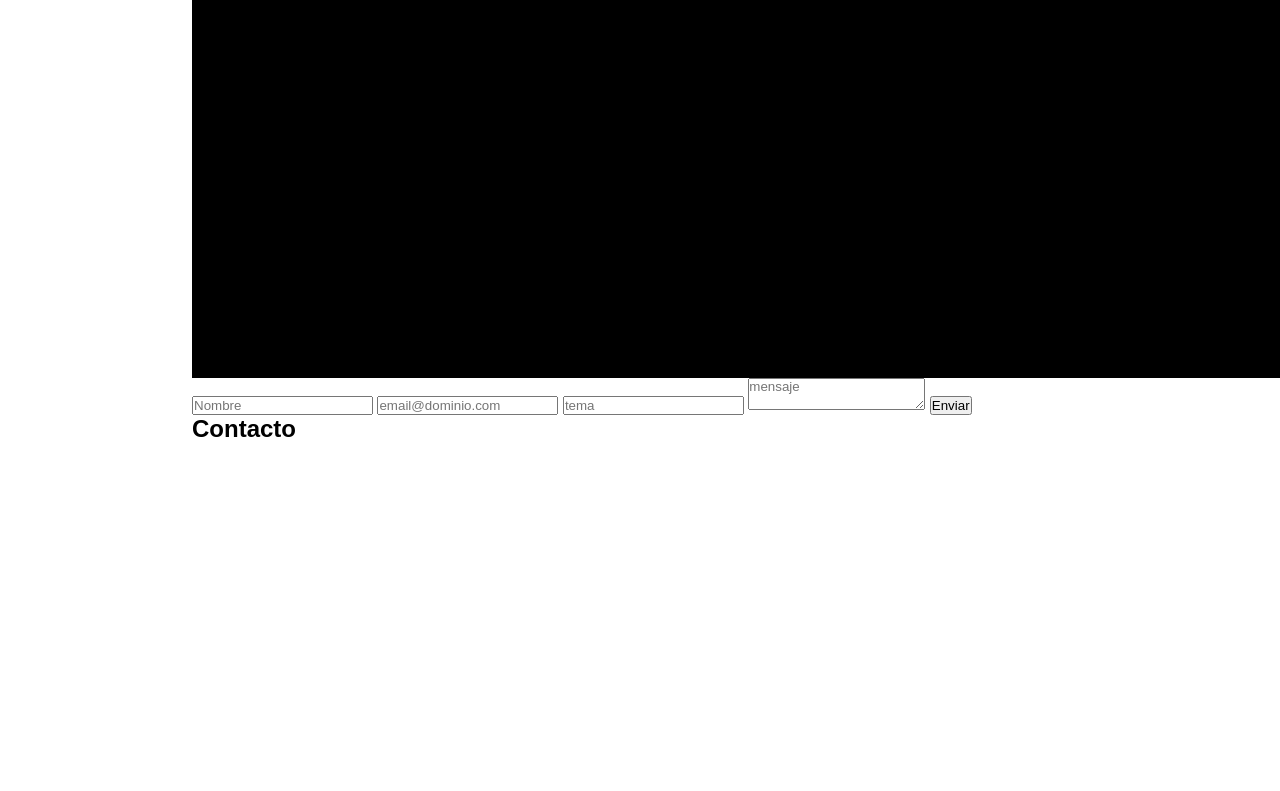
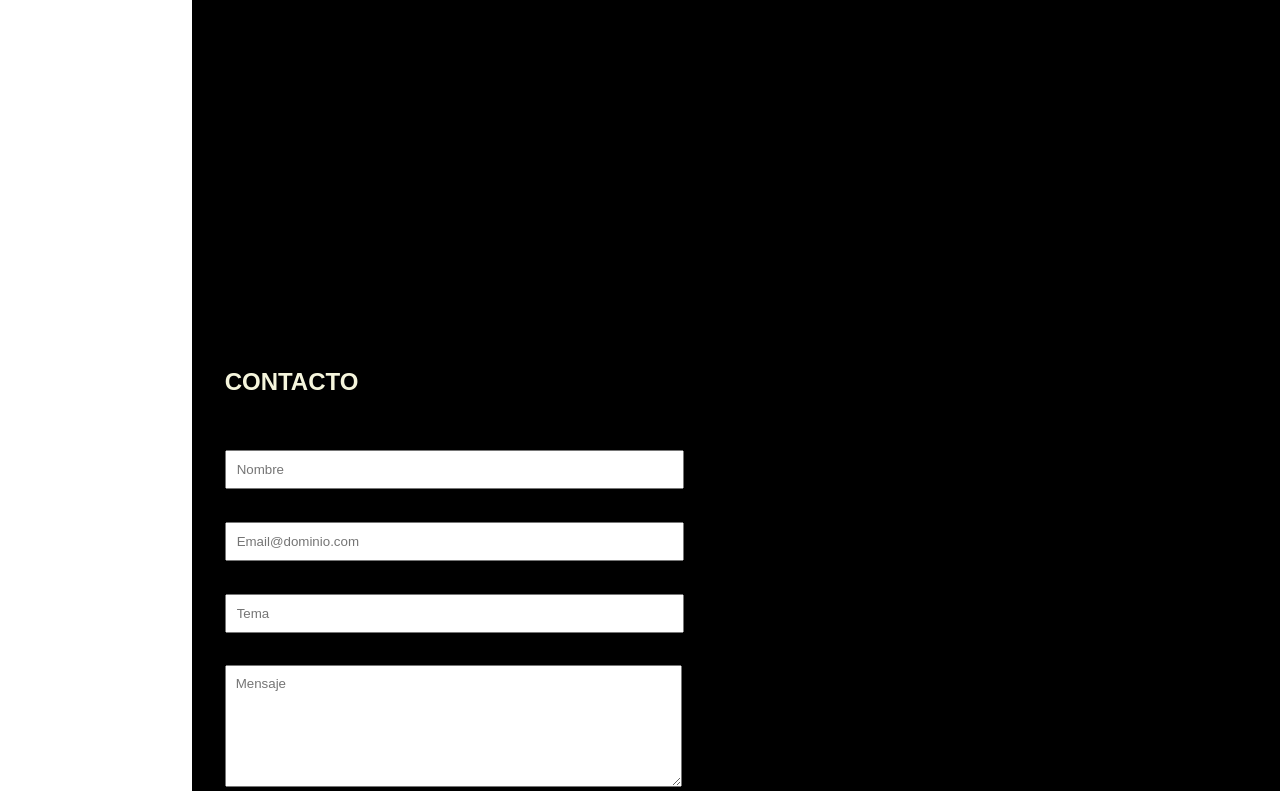
Before and after one commit to JohnDuranM/Repo-ChallengeFrontEnd-1, a plain HTML site: page index.html in a window 1280 px wide. Shown: the part 2006-2797 px from the top of the page. Before the commit the page ends 2449 px from the top, so only its background shows below. Drawn offline with Linux system fonts and the light colour scheme; a web font is replaced by a local one.

Commit message:
Contact form done - Improvement Beta

```diff
--- a/css/style.css
+++ b/css/style.css
@@ -108,7 +108,7 @@ main{
 
 
 .sobre-mi{
-    background: linear-gradient(#000000 90%, rgb(18, 20, 20));
+    background-color: black;
     width: 100%;
     height: 100vh;
     z-index: -2;
@@ -127,8 +127,8 @@ main{
 
 
 .foto-perfil img{
-    width: 40%;
-    height: 99vh;
+    width: 38%;
+    height: 90vh;
     position: relative;
     display: inline-block;
     top: auto;
@@ -173,3 +173,35 @@ a img{
 }
 
 /*aqui empieza css contactos*/
+.formulario{
+    background-color: black;
+    width: 100%;
+    height: 100vh;
+    z-index: -2;
+    margin-top: -10px;
+}
+
+.titulo-contacto{
+    color: beige;
+    margin:0 0 5% 3%;
+}
+
+input{
+    display:block;
+    align-items: center;
+    padding: 10px;
+    margin: 3%;
+    width: 40%;
+}
+
+textarea{
+    display:block;
+    align-items: center;
+    padding: 10px;
+    margin: 3%;
+    width: 40%;
+    height: 100px;
+}
+input:last-child{
+    width: 15%;
+}
--- a/index.html
+++ b/index.html
@@ -77,15 +77,15 @@
             </section>
             <section class="Contacto">
                 <div class="formulario">
+                    <h2 class="titulo-contacto">CONTACTO</h2>
                     <form action="">
                         <input type="text" class="ingresar-texto nombre" placeholder="Nombre">
-                        <input type="email" class="ingresar-texto correo-electronico" placeholder="email@dominio.com">
-                        <input type="text" class="ingresar-texto asunto" placeholder="tema">
-                        <textarea class="ingresar-texto area-texto" placeholder="mensaje"></textarea>
+                        <input type="email" class="ingresar-texto correo-electronico" placeholder="Email@dominio.com">
+                        <input type="text" class="ingresar-texto asunto" placeholder="Tema">
+                        <textarea class="ingresar-texto area-texto" placeholder="Mensaje"></textarea>
                         <input type="submit" class="ingresar-texto boton-enviar" value="Enviar">
                     </form>
                 </div>
-                <h2 class="titulo-secundario">Contacto</h2>
             </section>
         </main>
         <script src=""></script>
```
